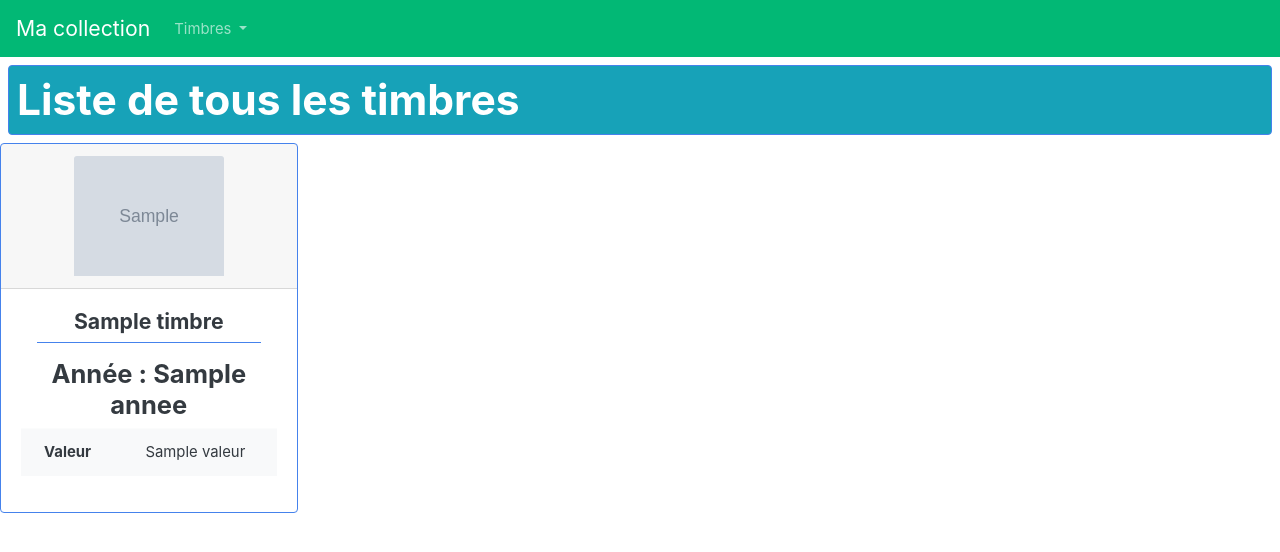
After one commit to mmeice/timbres, a Symfony app: template templates/timbre/timbres.html.twig in a window 1280 px wide. The commit adds this page. Shown: the top 552 px of the page. Run offline with Twig, Linux system fonts and the light colour scheme; the template is opened without the code that fills it: most values are stand-ins (such as "Sample title", 1, 10 or a date in 2020); some libraries are stand-ins or nearby versions.

Commit message:
Lister les timbres

```diff
--- /dev/null
+++ b/public/css/main.css
@@ -0,0 +1,11 @@
+.perso_imgTimbre {
+    width:150px;
+    height:120px;
+    object-fit:cover;
+}
+
+.perso_imgTimbreAdmin {
+    width:70px;
+    height:60px;
+    object-fit:cover;
+}
--- a/src/DataFixtures/AppFixtures.php
+++ b/src/DataFixtures/AppFixtures.php
@@ -41,7 +41,7 @@ class AppFixtures extends Fixture
         $t5 = new Timbre();
         $t5->setNom("Termonde renversé")
             ->setAnnee(1920)
-            ->setImage("collection/Belgique.png")
+            ->setImage("collection/Belgique.jpg")
             ->setValeur(75000);
         $manager->persist($t5);
 
--- a/templates/base.html.twig
+++ b/templates/base.html.twig
@@ -2,18 +2,41 @@
 <html>
     <head>
         <meta charset="UTF-8">
-        <title>{% block title %}Welcome!{% endblock %}</title>
-        {# Run `composer require symfony/webpack-encore-bundle`
-           and uncomment the following Encore helpers to start using Symfony UX #}
+        <title>{% block title %}Nu Miss Maté{% endblock %}</title>
+
         {% block stylesheets %}
-            {#{{ encore_entry_link_tags('app') }}#}
+            <link rel="stylesheet" href="https://bootswatch.com/4/litera/bootstrap.min.css">
+            <link rel="stylesheet" href="{{asset('css/main.css')}}">
         {% endblock %}
 
         {% block javascripts %}
-            {#{{ encore_entry_script_tags('app') }}#}
+            <script src="https://cdn.jsdelivr.net/npm/bootstrap@5.0.0-beta3/dist/js/bootstrap.bundle.min.js" integrity="sha384-JEW9xMcG8R+pH31jmWH6WWP0WintQrMb4s7ZOdauHnUtxwoG2vI5DkLtS3qm9Ekf" crossorigin="anonymous"></script>
         {% endblock %}
     </head>
     <body>
+        <nav class="navbar navbar-expand-lg navbar-dark bg-dark">
+            <a class="navbar-brand" href="{{path("timbres")}}">Ma collection</a>
+            <button class="navbar-toggler" type="button" data-toggle="collapse" data-target="#navbarColor02" aria-controls="navbarColor02" aria-expanded="false" aria-label="Toggle navigation">
+              <span class="navbar-toggler-icon"></span>
+            </button>
+
+            <div class="collapse navbar-collapse" id="navbarColor02">
+              <ul class="navbar-nav mr-auto">
+                <li class="nav-item dropdown">
+                  <a class="nav-link dropdown-toggle" href="#" id="navbarDropdown" role="button" data-bs-toggle="dropdown" aria-expanded="false">
+                    Timbres
+                  </a>
+                  <ul class="dropdown-menu" aria-labelledby="navbarDropdown">
+                    <li><a class="dropdown-item" href="{{path("timbres")}}">Timbres</a></li>
+                      <li><hr class="dropdown-divider"></li>
+                  </ul>
+                </li>
+
+              </ul>
+            </div>
+        </nav>
+
+        <h1 class="border border-primary rounded p-2 m-2 text-white bg-info">{% block monTitre %}{% endblock %}</h1>
         {% block body %}{% endblock %}
     </body>
 </html>
--- /dev/null
+++ b/templates/timbre/timbres.html.twig
@@ -0,0 +1,35 @@
+{% extends 'base.html.twig' %}
+
+{% block title %}Nu Miss Maté{% endblock %}
+
+{% block monTitre %}
+    Liste de tous les timbres
+{% endblock %}
+
+{% block body %}
+
+<div class="row">
+    {% for timbre in timbres %}
+        <div class="col-12 col-md-6 col-lg-4 col-xl-3">
+            <div class="card border-primary mb-3 mx-auto" style="max-width:20rem">
+                <div class="card-header text-center">
+                    <img src="{{asset('images/' ~ timbre.image)}}" class="perso_imgTimbre card-img-top">
+                </div>
+                <div class="card-body">
+                    <h5 class="card-title text-center pb-2 mx-3 border-bottom border-primary">{{timbre.nom}}</h3>
+                    <p class="card-text">
+                        <h4 class="text-center">Année : {{timbre.annee}}</h4>
+                        <table class="table text-center">
+                            <tr class="table-light">
+                                <th scope="row">Valeur</th>
+                                <td>{{timbre.valeur}}</td>
+                            </tr>
+                        </table>
+                    </p>
+                </div>
+            </div>
+        </div>
+    {% endfor %}
+</div>
+
+{% endblock %}
```
Also changed, not shown: src/Controller/TimbreController.php (added, +20 -0 lines).
